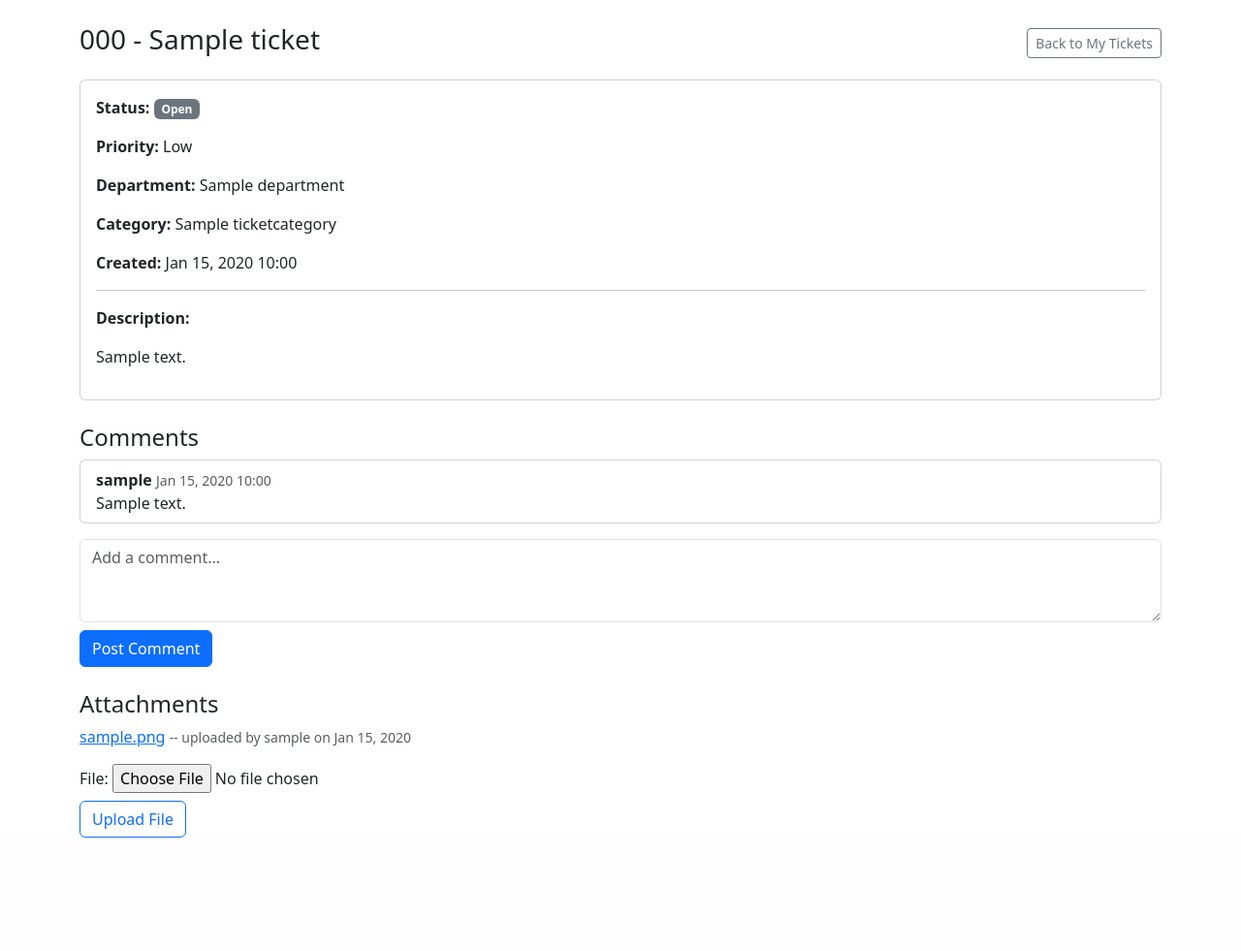
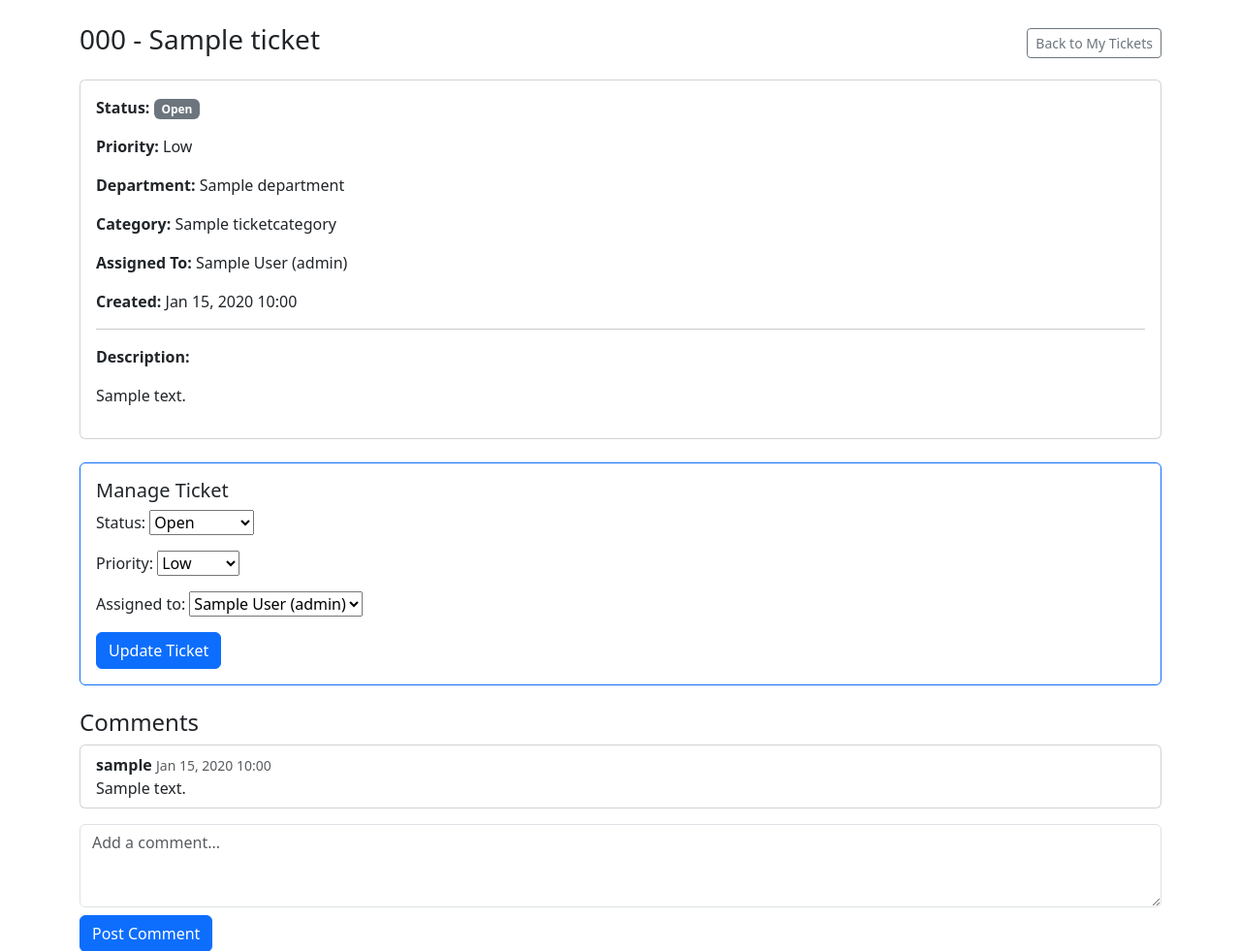
Before and after one commit to Alice-Catherine/ticketmanagement, a Django app: page /tickets/000/ in a window 1280 px wide. Shown: the part 56-1037 px from the top of the page at 97% size. Before the commit the page ends 920 px from the top, so only its background shows below. Run offline with Django 5.2, Linux system fonts and the light colour scheme; a user stored in the database is signed in; tables that the repository leaves empty hold one stand-in row (values such as "Sample post").

Commit message:
Add ticket management: status, priority, and assignment updates for Admin/Manager/Agent roles

```diff
--- a/templates/tickets/ticket_detail.html
+++ b/templates/tickets/ticket_detail.html
@@ -12,12 +12,26 @@
         <p><strong>Priority:</strong> {{ ticket.get_priority_display }}</p>
         <p><strong>Department:</strong> {{ ticket.department }}</p>
         <p><strong>Category:</strong> {{ ticket.category|default:"--" }}</p>
+        <p><strong>Assigned To:</strong> {{ ticket.assigned_to|default:"Unassigned" }}</p>
         <p><strong>Created:</strong> {{ ticket.created_at|date:"M d, Y H:i" }}</p>
         <hr>
         <p><strong>Description:</strong></p>
         <p>{{ ticket.description }}</p>
     </div>
 </div>
+
+{% if can_manage %}
+<div class="card mb-4 border-primary">
+    <div class="card-body">
+        <h5 class="card-title">Manage Ticket</h5>
+        <form method="post">
+            {% csrf_token %}
+            {{ manage_form.as_p }}
+            <button type="submit" class="btn btn-primary">Update Ticket</button>
+        </form>
+    </div>
+</div>
+{% endif %}
 
 <h4>Comments</h4>
 {% for comment in comments %}
--- a/tickets/forms.py
+++ b/tickets/forms.py
@@ -1,5 +1,8 @@
 from django import forms
+from django.contrib.auth import get_user_model
 from .models import Ticket, TicketAttachment
+
+User = get_user_model()
 
 
 class TicketForm(forms.ModelForm):
@@ -12,3 +15,15 @@ class AttachmentForm(forms.ModelForm):
     class Meta:
         model = TicketAttachment
         fields = ['file']
+
+
+class TicketManageForm(forms.ModelForm):
+    class Meta:
+        model = Ticket
+        fields = ['status', 'priority', 'assigned_to']
+
+    def __init__(self, *args, **kwargs):
+        department = kwargs.pop('department', None)
+        super().__init__(*args, **kwargs)
+        if department:
+            self.fields['assigned_to'].queryset = User.objects.filter(department=department)
--- a/tickets/views.py
+++ b/tickets/views.py
@@ -1,7 +1,8 @@
 from django.contrib.auth.decorators import login_required
 from django.shortcuts import render, redirect, get_object_or_404
 from django.http import HttpResponseForbidden
-from .forms import TicketForm, AttachmentForm
+from django.contrib import messages
+from .forms import TicketForm, AttachmentForm, TicketManageForm
 from .models import Ticket, TicketComment
 
 
@@ -28,7 +29,6 @@
             tickets = Ticket.objects.filter(department=request.user.department).order_by('-created_at')
     else:
         tickets = Ticket.objects.filter(created_by=request.user).order_by('-created_at')
-
     return render(request, 'tickets/my_tickets.html', {'tickets': tickets})
 
 
@@ -38,6 +38,9 @@
 
     if not (ticket.created_by == request.user or request.user.can_view_all_tickets()):
         return HttpResponseForbidden("You don't have permission to view this ticket.")
+
+    can_manage = request.user.can_view_all_tickets()
+    manage_form = None
 
     if request.method == 'POST':
         if 'message' in request.POST:
@@ -55,6 +58,16 @@
                 attachment.save()
                 return redirect('tickets:ticket_detail', ticket_number=ticket.ticket_number)
 
+        elif 'status' in request.POST and can_manage:
+            manage_form = TicketManageForm(request.POST, instance=ticket, department=ticket.department)
+            if manage_form.is_valid():
+                manage_form.save()
+                messages.success(request, "Ticket updated successfully.")
+                return redirect('tickets:ticket_detail', ticket_number=ticket.ticket_number)
+
+    if manage_form is None and can_manage:
+        manage_form = TicketManageForm(instance=ticket, department=ticket.department)
+
     comments = ticket.comments.all().order_by('created_at')
     attachments = ticket.attachments.all().order_by('-uploaded_at')
     attachment_form = AttachmentForm()
@@ -64,4 +77,6 @@
         'comments': comments,
         'attachments': attachments,
         'attachment_form': attachment_form,
+        'manage_form': manage_form,
+        'can_manage': can_manage,
     })
```
